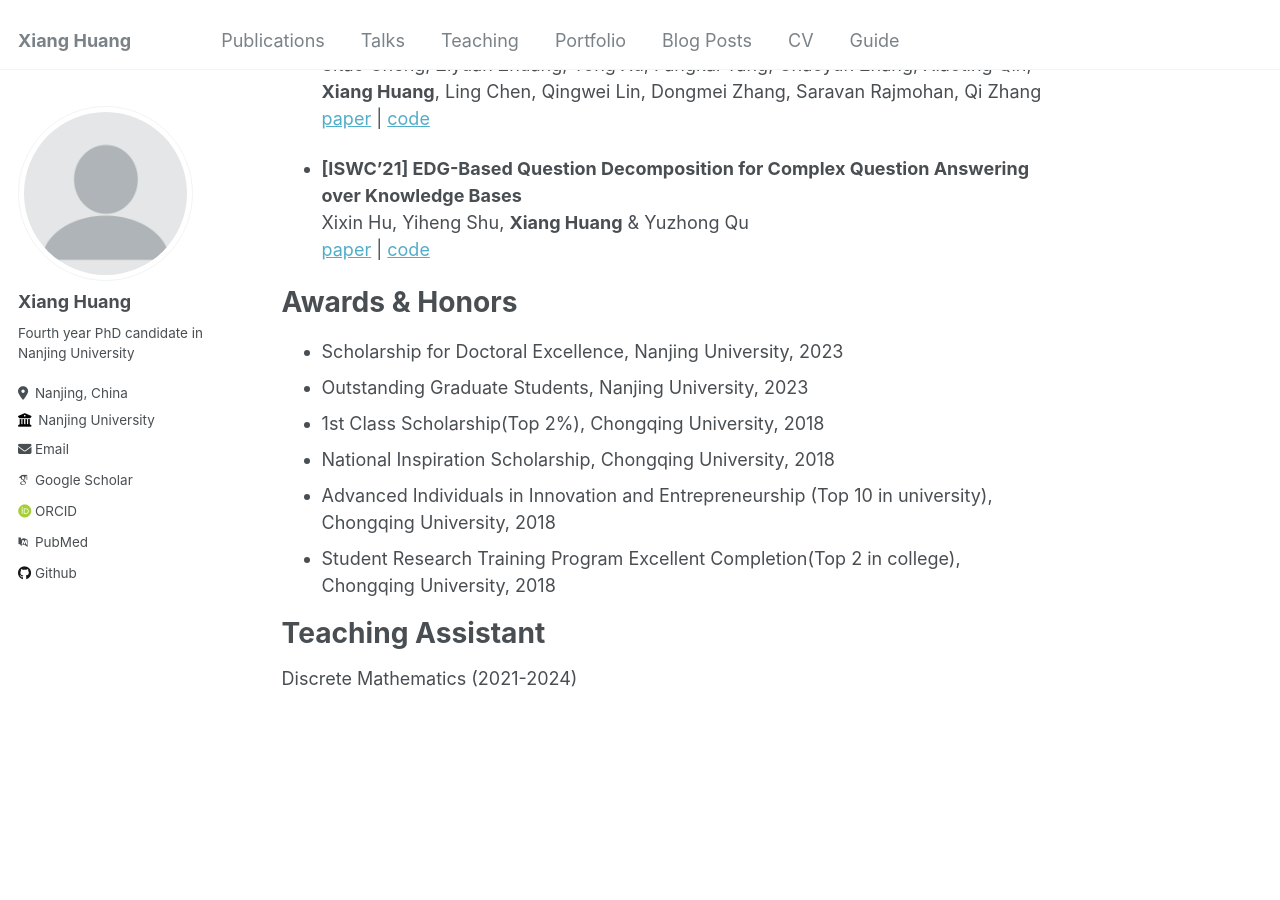
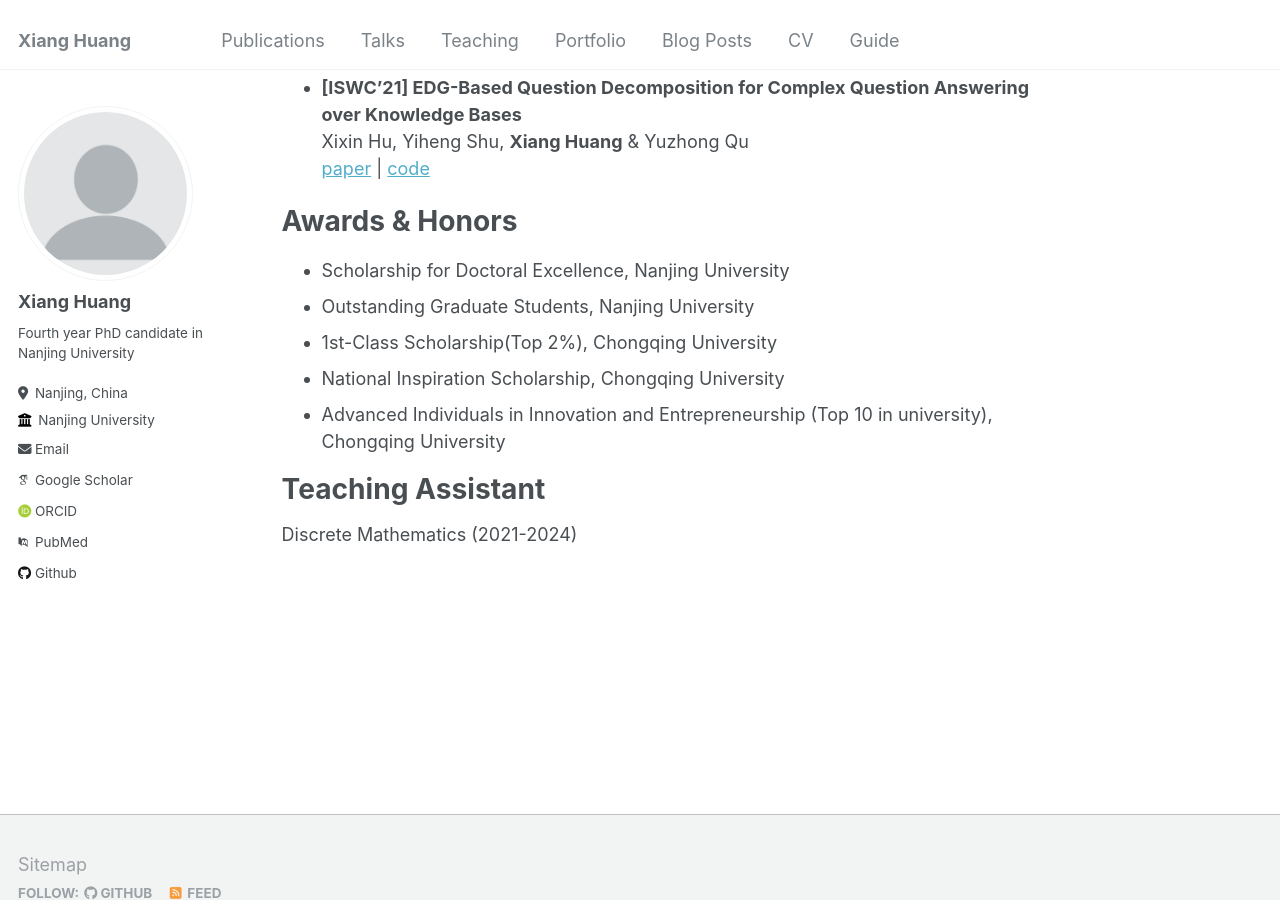
Before and after one commit to cdhx/cdhx.github.io, a Jekyll site: the page built from _pages/about.md, in a window 1280 px wide and 900 px high, scrolled down 1009 px. Built offline with Jekyll 4.4.1, drawn with Linux system fonts in a browser that asks for light colours; some web fonts are replaced; some of the changed text lies outside the part shown.

Commit message:
Update about.md

```diff
--- a/_pages/about.md
+++ b/_pages/about.md
@@ -31,7 +31,7 @@ Publication
 [paper](http://arxiv.org/abs/2310.15517) \| [code](https://github.com/cdhx/MarkQA)
 
 - **[AAAI'23 Oral]Question Decomposition Tree for Answering Complex Questions over Knowledge Bases** <br/>
-**Xiang Huang**, Sitao Cheng, Yiheng Shu, Yuheng Bao, Yuzhong Qu <br/>
+**Xiang Huang**, Sitao Cheng, Yiheng Shu, Yuheng Bao, Yuzhong Qu
 [paper](https://ojs.aaai.org/index.php/AAAI/article/view/26519/26291) \| [code](https://github.com/cdhx/QDTQA)
 
 - **[ACL'24 Findings]Call Me When Necessary: LLMs can Efficiently and Faithfully Reason over Structured Environments** <br/>
@@ -45,12 +45,11 @@ Xixin Hu, Yiheng Shu, **Xiang Huang** & Yuzhong Qu <br/>
 
 Awards & Honors
 ===
-- Scholarship for Doctoral Excellence, Nanjing University, 2023
-- Outstanding Graduate Students, Nanjing University, 2023
-- 1st Class Scholarship(Top 2%), Chongqing University, 2018
-- National Inspiration Scholarship, Chongqing University, 2018
-- Advanced Individuals in Innovation and Entrepreneurship (Top 10 in university), Chongqing University, 2018
-- Student Research Training Program Excellent Completion(Top 2 in college), Chongqing University, 2018
+- Scholarship for Doctoral Excellence, Nanjing University
+- Outstanding Graduate Students, Nanjing University
+- 1st-Class Scholarship(Top 2%), Chongqing University
+- National Inspiration Scholarship, Chongqing University
+- Advanced Individuals in Innovation and Entrepreneurship (Top 10 in university), Chongqing University
 
 Teaching Assistant
 ===
```
Also changed, not shown: other parts of _pages/about.md (+2 -2 lines).
